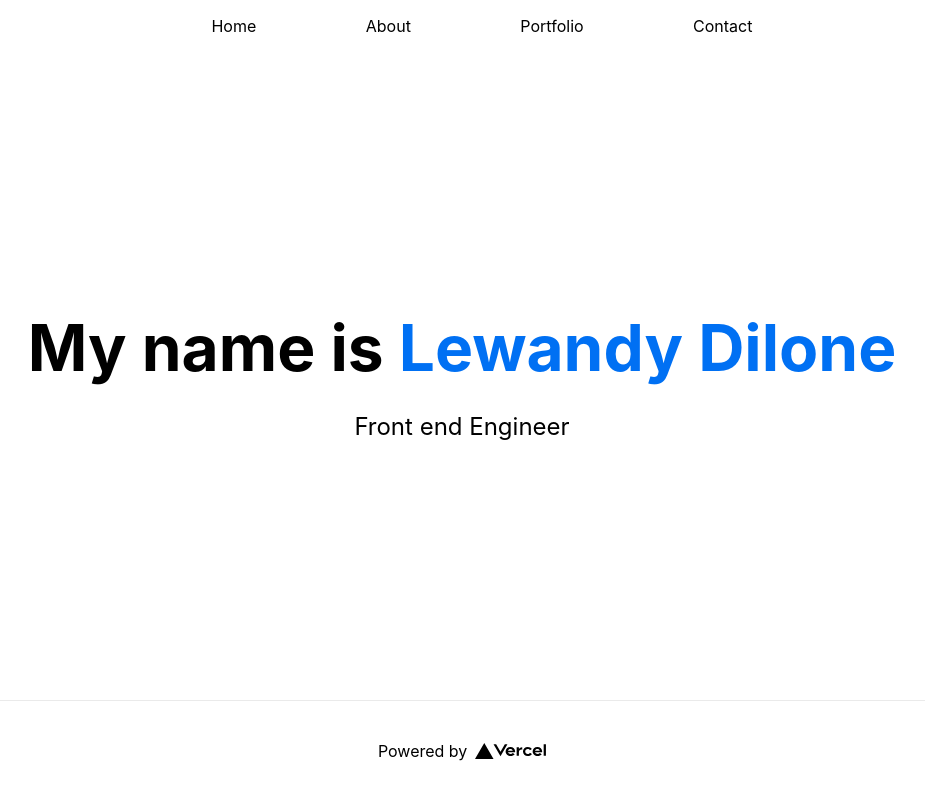
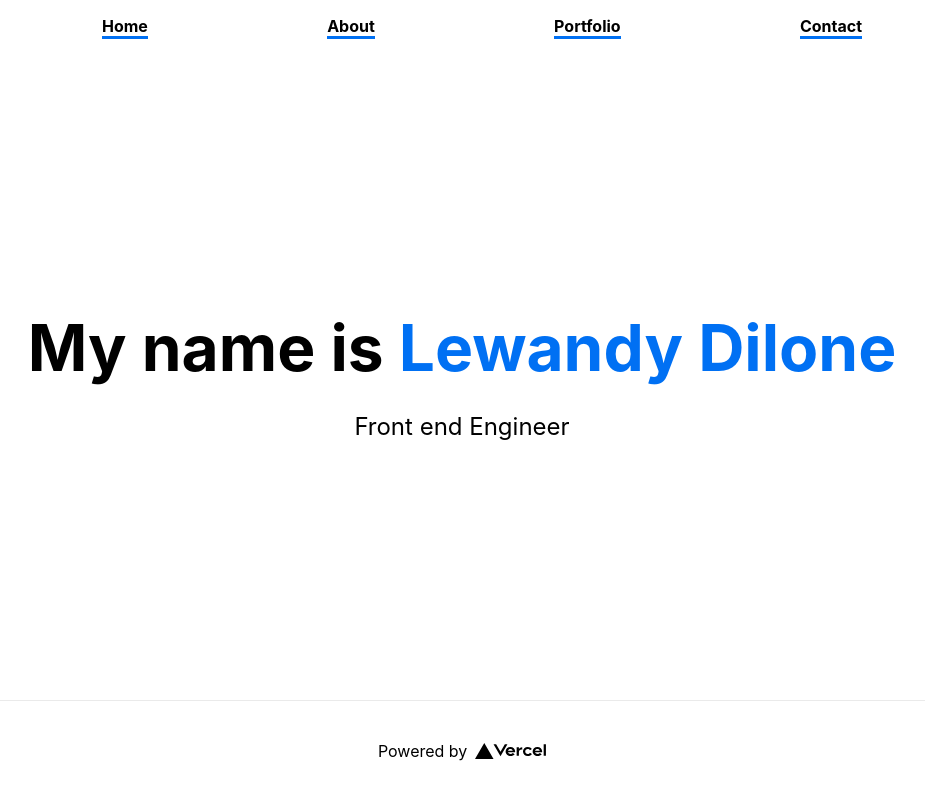
Before and after one commit to lewandy/lewandy.dev, a Next.js app: page / in a window 1280 px wide. Shown: the whole page, without its empty margins (178-1103 px from the left). Built offline with nearby package versions, Linux system fonts and the light colour scheme.

Commit message:
imp: header component added

```diff
--- /dev/null
+++ b/pages/header.tsx
@@ -0,0 +1,29 @@
+import styles from "../styles/Header.module.css";
+
+const linkStyles: React.CSSProperties = {
+  fontWeight: "bold",
+  boxShadow: "0px 3px #0070F3",
+};
+
+export default function Header() {
+  return (
+    <header className={styles.header}>
+      <nav>
+        <ul className={styles.links}>
+          <li style={linkStyles}>
+            <a href="#home">Home</a>
+          </li>
+          <li style={linkStyles}>
+            <a href="#about">About</a>
+          </li>
+          <li style={linkStyles}>
+            <a href="#portfolio">Portfolio</a>
+          </li>
+          <li style={linkStyles}>
+            <a href="#contact">Contact</a>
+          </li>
+        </ul>
+      </nav>
+    </header>
+  );
+}
--- a/pages/index.tsx
+++ b/pages/index.tsx
@@ -1,41 +1,16 @@
 import Head from "next/head";
 import styles from "../styles/Home.module.css";
+import Header from "./header";
 
 export default function Home() {
   return (
     <div className={styles.container}>
       <Head>
-        <title>Lewandy Dilone Bonifacio</title>
+        <title>Lewandy Diloné Bonifacio</title>
         <link rel="icon" href="/favicon.ico" />
       </Head>
 
-      <header className={styles.header}>
-        <nav>
-          <ul
-            style={{
-              listStyle: "none",
-              cursor: "pointer",
-              display: "flex",
-              flexDirection: "row",
-              alignItems: "center",
-              justifyContent: "space-evenly",
-            }}
-          >
-            <li>
-              <a href="#home">Home</a>
-            </li>
-            <li>
-              <a href="#about">About</a>
-            </li>
-            <li>
-              <a href="#portfolio">Portfolio</a>
-            </li>
-            <li>
-              <a href="#contact">Contact</a>
-            </li>
-          </ul>
-        </nav>
-      </header>
+      <Header />
 
       <main className={styles.main}>
         <h1 className={styles.title}>
--- /dev/null
+++ b/styles/Header.module.css
@@ -0,0 +1,11 @@
+.header {
+  width: 100vh;
+  height: 80px;
+}
+
+.links {
+  list-style: none;
+  display: flex;
+  align-items: center;
+  justify-content: space-between;
+}
--- a/styles/Home.module.css
+++ b/styles/Home.module.css
@@ -5,11 +5,6 @@
   flex-direction: column;
   justify-content: center;
   align-items: center;
-}
-
-.header {
-  width: 100vh;
-  height: 80px;
 }
 
 .main {
```
